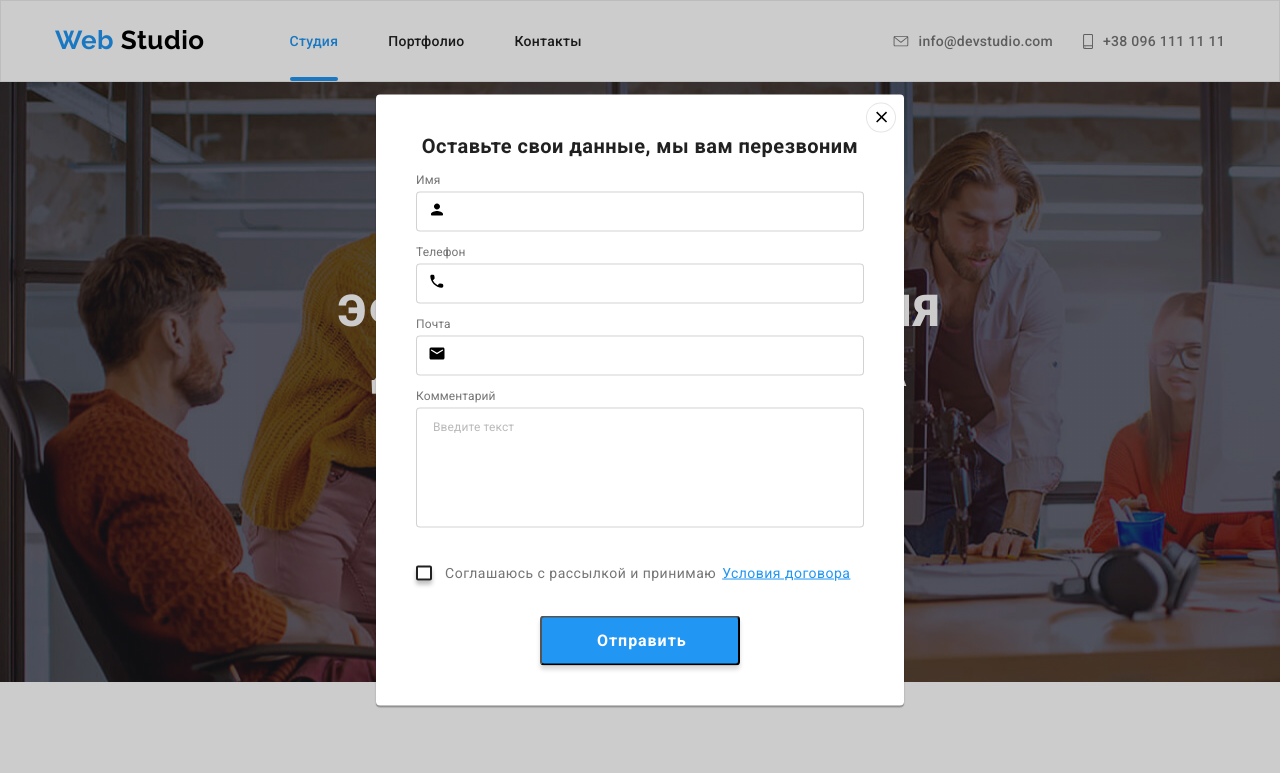
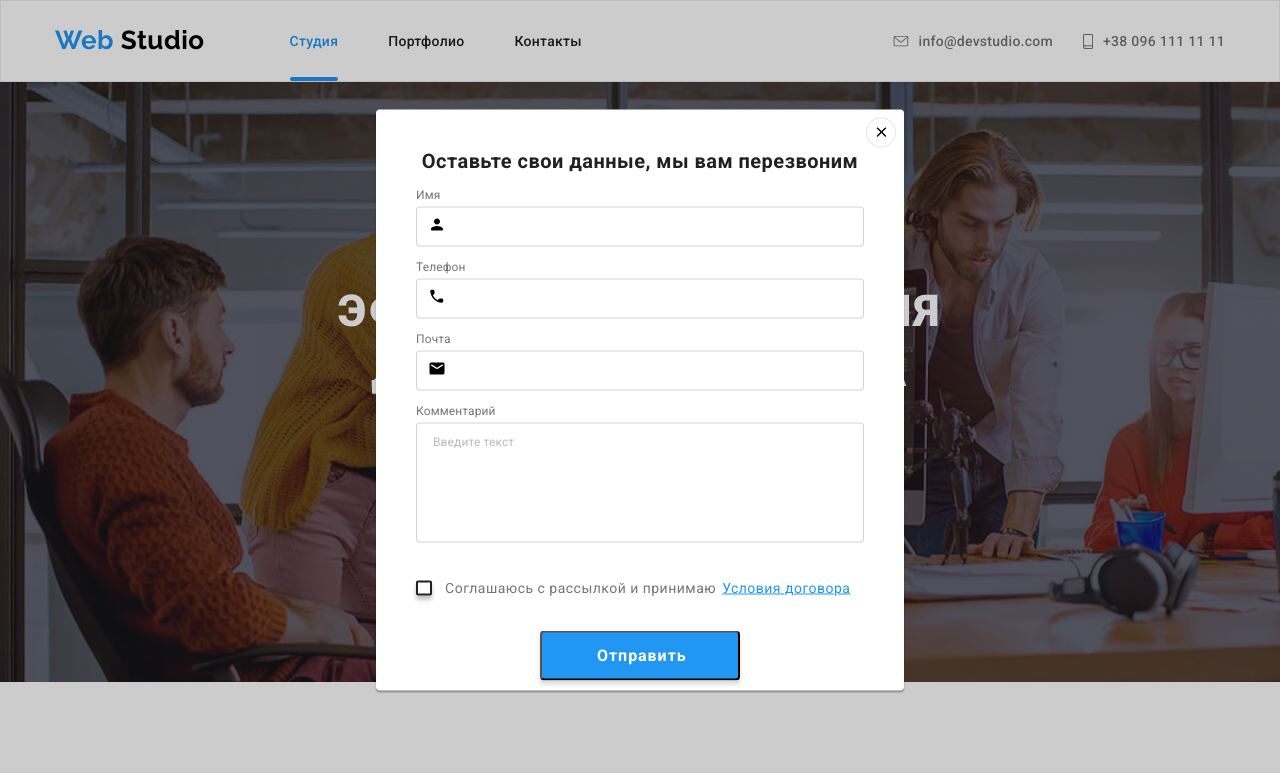
Before and after one commit to GosuSosed/goit-markup-hw-06, a plain HTML site: page index.html in a window 1280 px wide. Both pictures are taken after a click on the button "Заказать услугу". Shown: the top 773 px of the page. Drawn offline with nearby package versions, Linux system fonts and the light colour scheme.

Commit message:
поправка в высоте модалки

```diff
--- a/css/style.css
+++ b/css/style.css
@@ -659,7 +659,7 @@ margin-right: 10px;
     display: flex;
     flex-direction: column;
     width: 528px;
-    /* height: 581px; */
+    height: 581px;
     padding: 40px;
     background: #FFFFFF;
     box-shadow: 0px 1px 3px rgba(0, 0, 0, 0.12), 0px 1px 1px rgba(0, 0, 0, 0.14), 0px 2px 1px rgba(0, 0, 0, 0.2);
@@ -667,7 +667,9 @@ margin-right: 10px;
 }
 .forma-close {
     position: absolute;
-    display: block;
+    display: flex;
+    justify-content: center;
+    align-items: center;
     top: 8px;
     right: 8px;
     width: 30px;
@@ -675,14 +677,10 @@ margin-right: 10px;
     background: #FFFFFF;
     border: 1px solid rgba(0, 0, 0, 0.1);
     border-radius: 50%;
-    transition: fill 250ms cubic-bezier(0.4, 0, 0.2, 1);
 }
 .forma-close-icon {
-    display: flex;
-    justify-content: center;
-    align-items: center;
     cursor: pointer;
-    transform: translateX(-5%);
+    transition: fill 250ms cubic-bezier(0.4, 0, 0.2, 1);
 }
 .forma-close:hover .forma-close-icon,
 .forma-close:focus .forma-close-icon {
```
